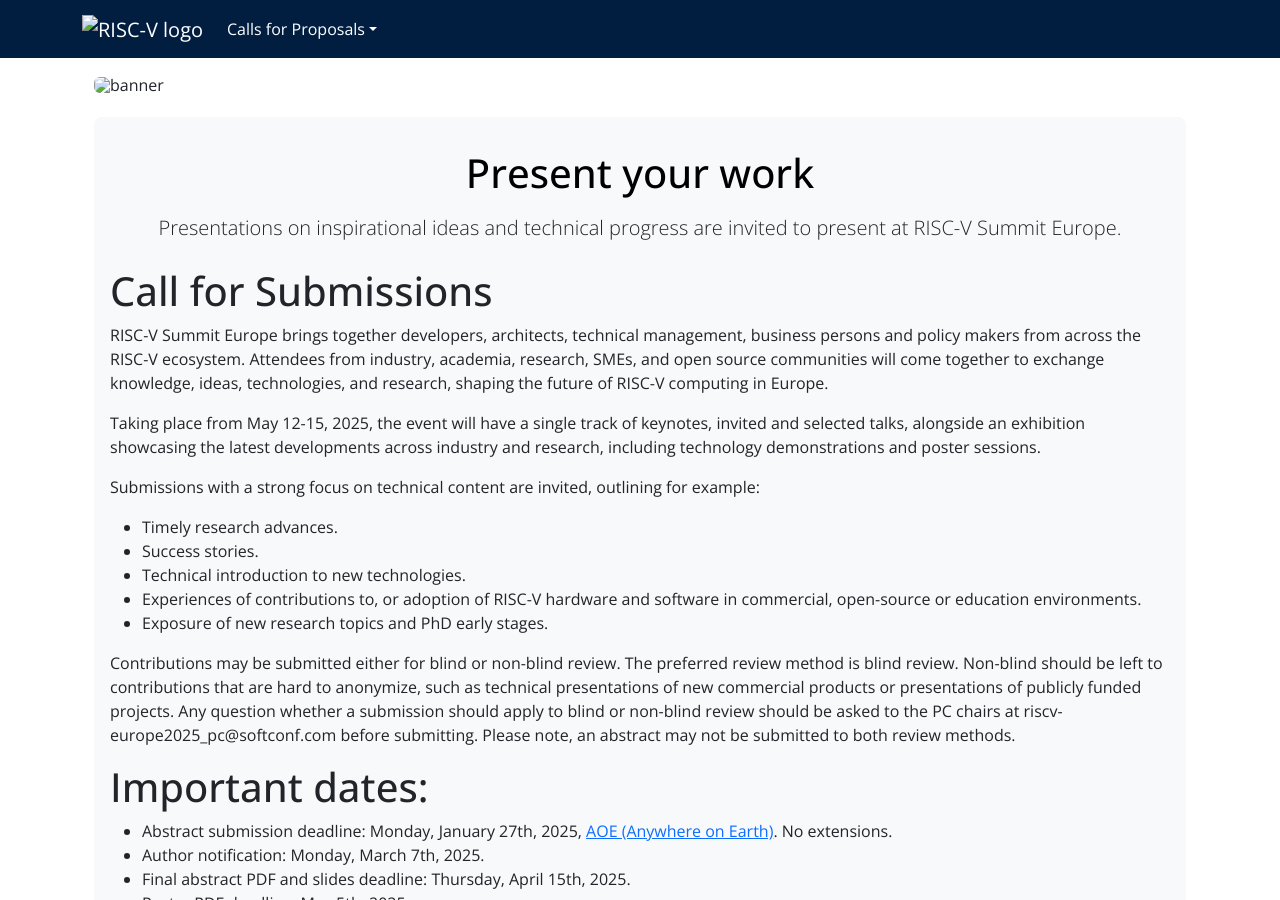
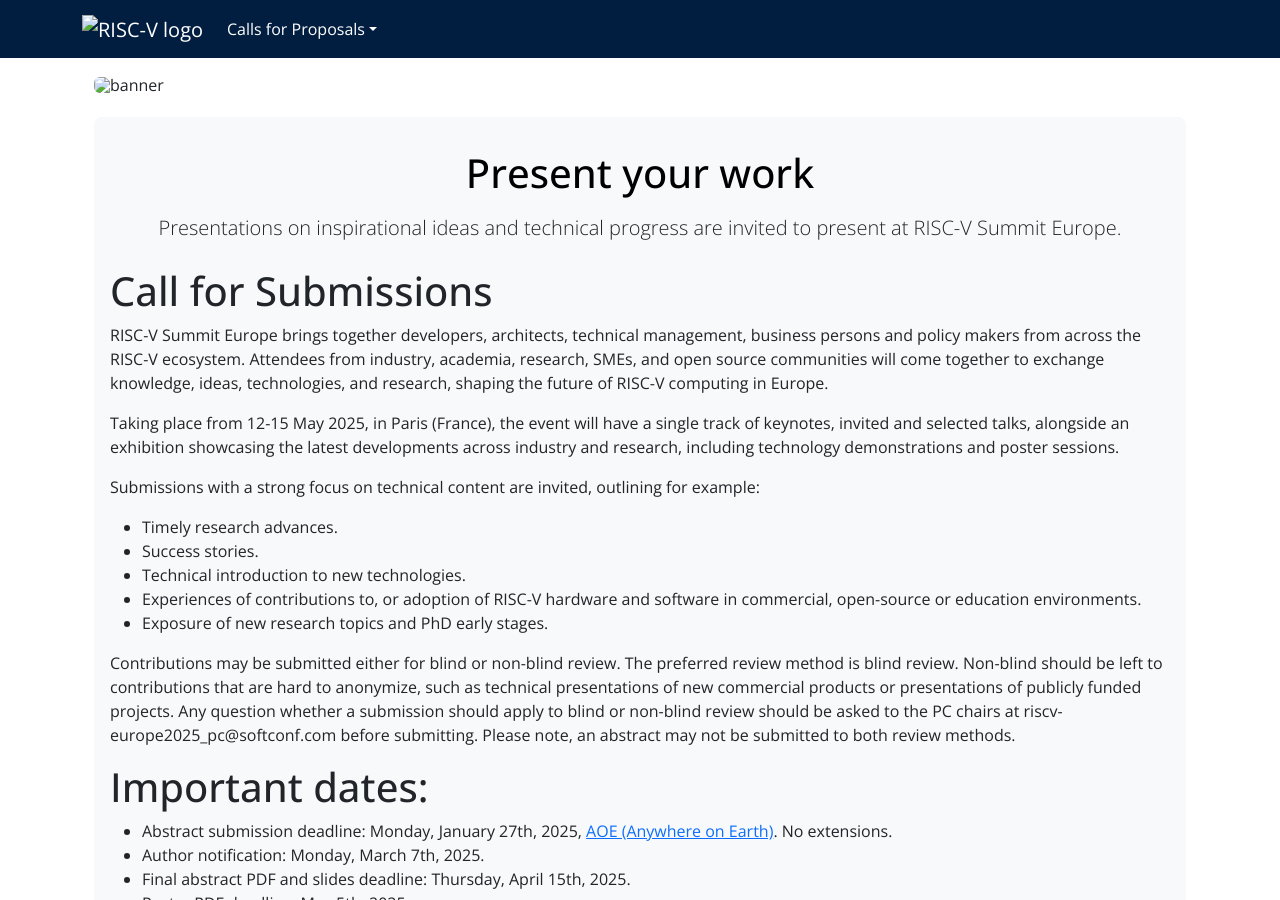
Before and after one commit to riscv-europe/summit-website-development, a Jekyll site: the page built from summit/2025/cfp.md, in a window 1280 px wide and 900 px high. Built offline with Jekyll 4.4.1, drawn with Linux system fonts in a browser that asks for light colours.

Commit message:
Add: Summit 2025 will be in Paris.

```diff
--- a/summit/2025/cfp.md
+++ b/summit/2025/cfp.md
@@ -21,10 +21,10 @@
 technologies, and research, shaping the future of RISC-V computing in
 Europe.
 
-Taking place from May 12-15, 2025, the event will have a single track
-of keynotes, invited and selected talks, alongside an exhibition
-showcasing the latest developments across industry and research,
-including technology demonstrations and poster sessions.
+Taking place from 12-15 May 2025, in Paris (France), the event will
+have a single track of keynotes, invited and selected talks, alongside
+an exhibition showcasing the latest developments across industry and
+research, including technology demonstrations and poster sessions.
 
 Submissions with a strong focus on technical content are invited,
 outlining for example:
```
